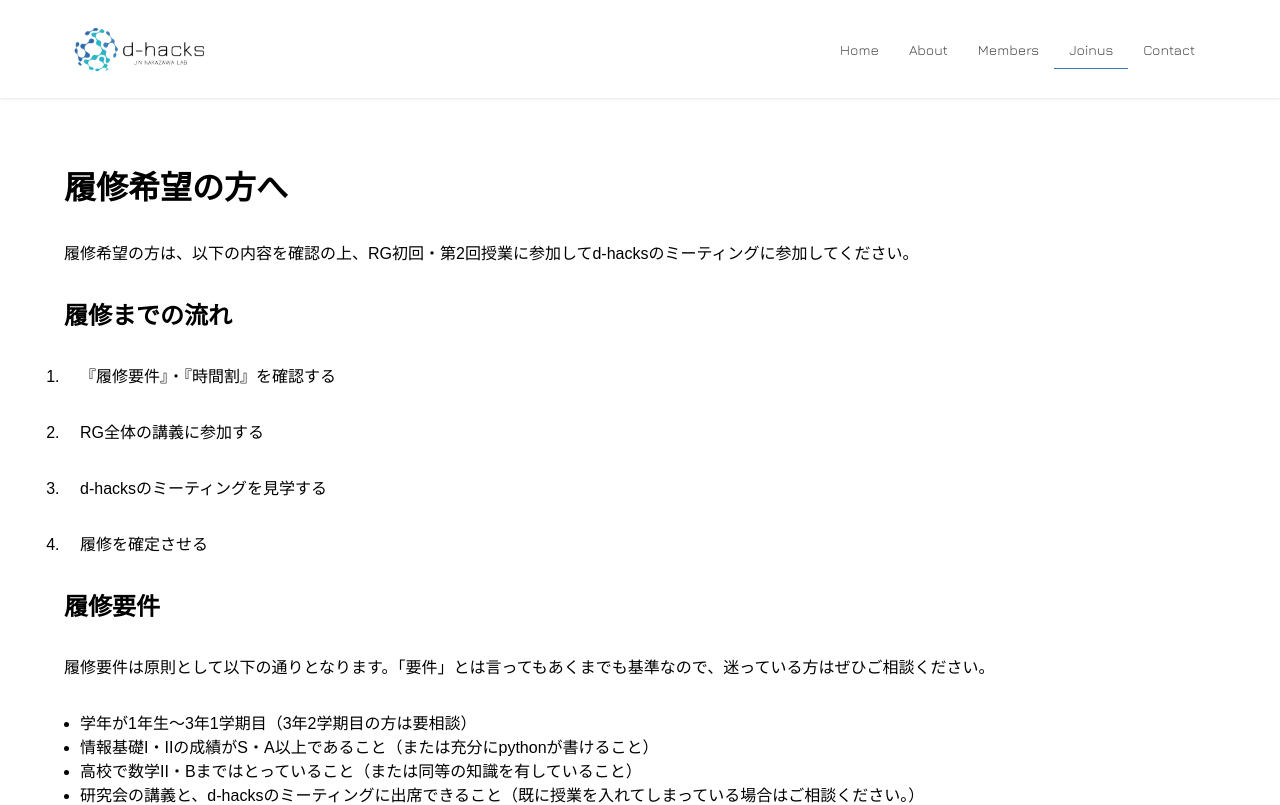
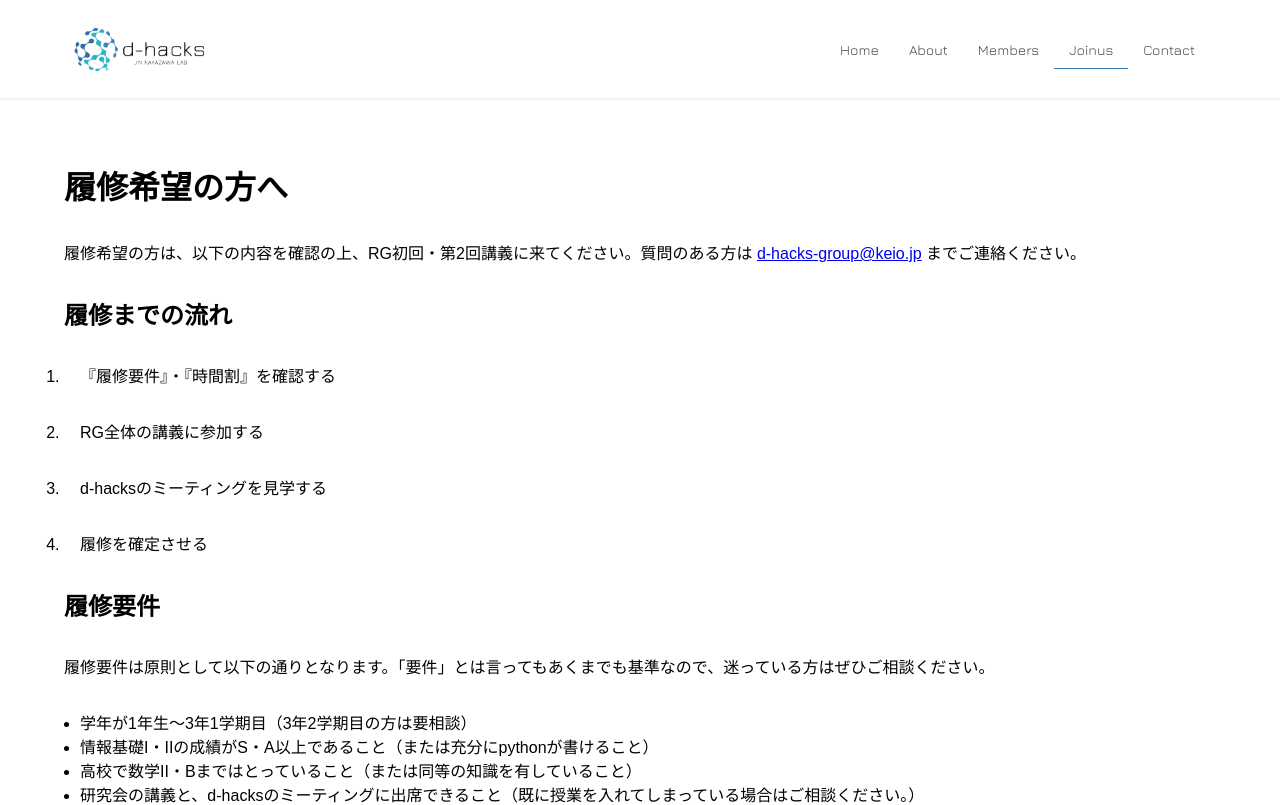
Before and after one commit to nkzwlab/dhacks-site, a Vue app: page /joinus in a window 1280 px wide. Shown: the top 805 px of the page. Built offline with nearby package versions, Linux system fonts and the light colour scheme.

Commit message:
added contact email

```diff
--- a/src/views/JoinusView.vue
+++ b/src/views/JoinusView.vue
@@ -2,7 +2,7 @@
     <div class="joinus">
 
       <h1>履修希望の方へ</h1>
-      <p>履修希望の方は、以下の内容を確認の上、RG初回・第2回授業に参加してd-hacksのミーティングに参加してください。</p>
+      <p>履修希望の方は、以下の内容を確認の上、RG初回・第2回講義に来てください。質問のある方は <a href="mailto:d-hacks-group@keio.jp">d-hacks-group@keio.jp</a> までご連絡ください。</p>
 
       <h2>履修までの流れ </h2>
 
@@ -119,3 +119,5 @@ ol,ul {
 
 
   </style>
+<script setup lang="ts">
+</script>
```
